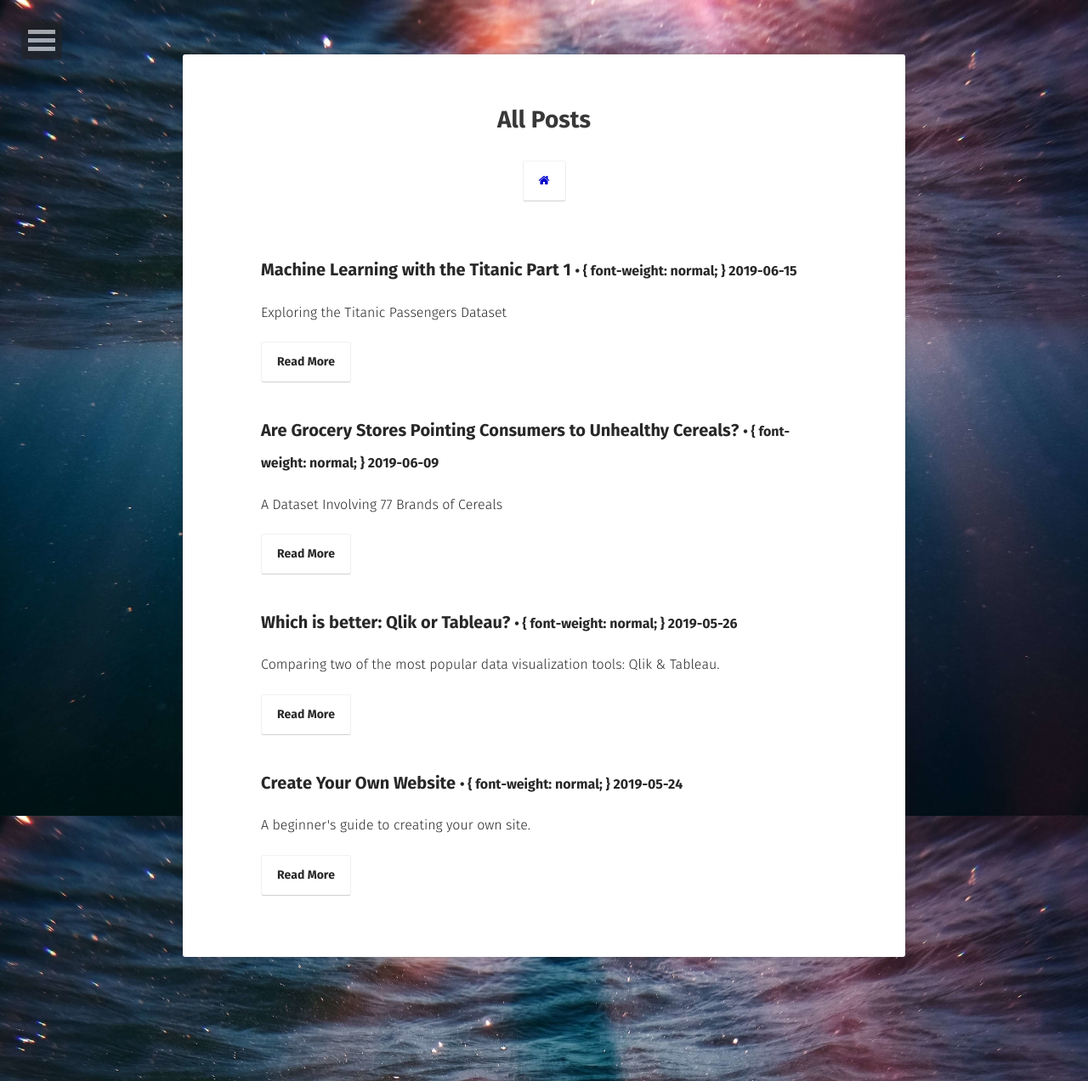
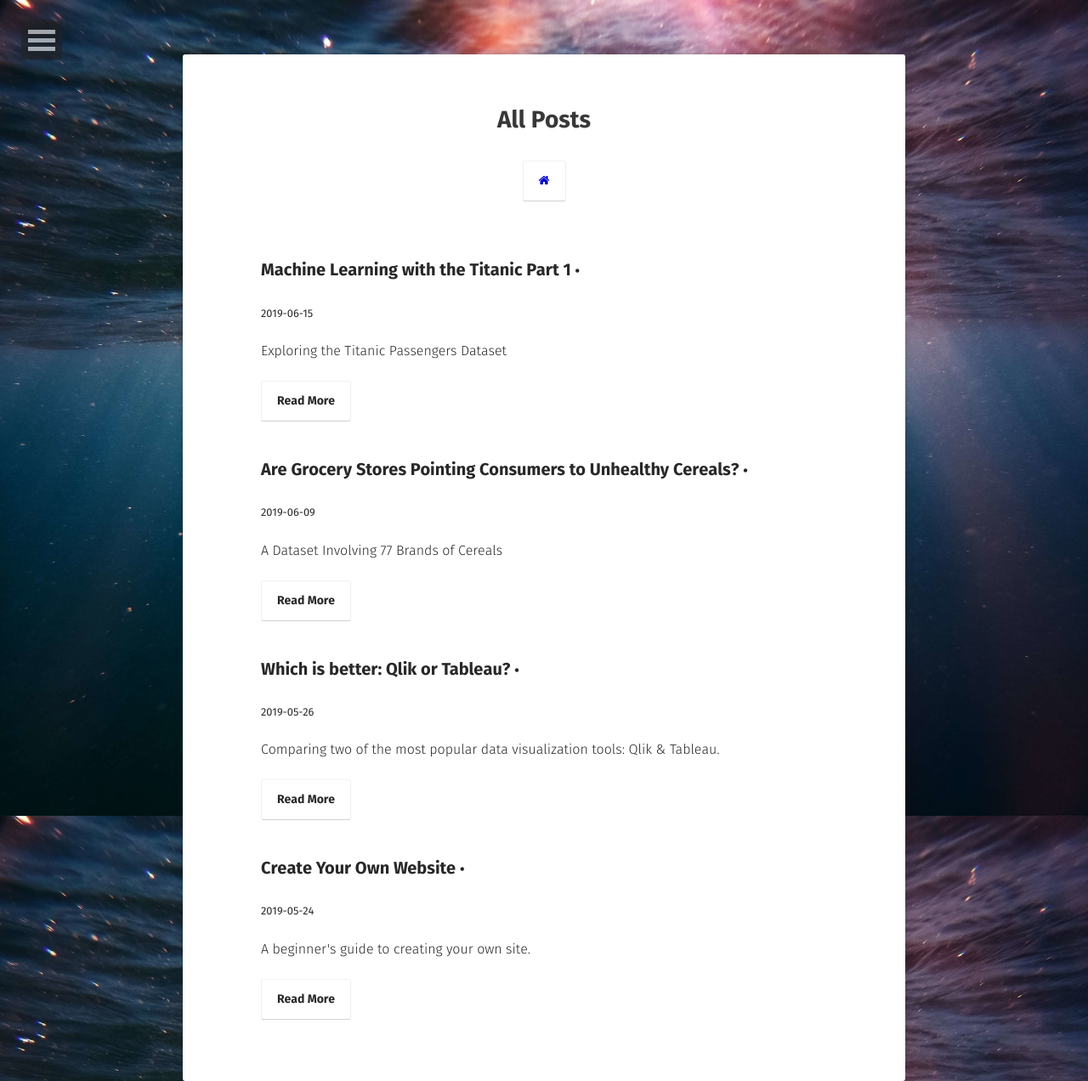
Before and after one commit to sarahschirduan/sarahschirduan.github.io, a Jekyll site: the page built from posts/index.md, in a window 1280 px wide. Shown: the whole page at 85% size. Built offline with Jekyll 4.4.1, drawn with Linux system fonts in a browser that asks for light colours; some web fonts are replaced.

Commit message:
Update post-list.html

```diff
--- a/_layouts/post-list.html
+++ b/_layouts/post-list.html
@@ -27,7 +27,7 @@ layout: compress
                         {% if post.project == null %}
                     <ul>
                         <li class="wow fadeInLeft" data-wow-duration="1.5s">
-                            <a class="zoombtn" href="{{ site.url }}{{ post.url }}">{{ post.title }}     <small> &#8226 { font-weight: normal; }{{post.date | date: " %Y-%m-%d" }}</small></a>
+                            <a class="zoombtn" href="{{ site.url }}{{ post.url }}">{{ post.title }}     <small> &#8226 <p style="font-weight:normal;"> {{post.date | date: " %Y-%m-%d" }}</small></p></a>
                             <p>{{ post.excerpt }}</p>
                             <a href="{{ site.url }}{{ post.url }}" class="btn zoombtn">Read More</a>
                         </li>
```
